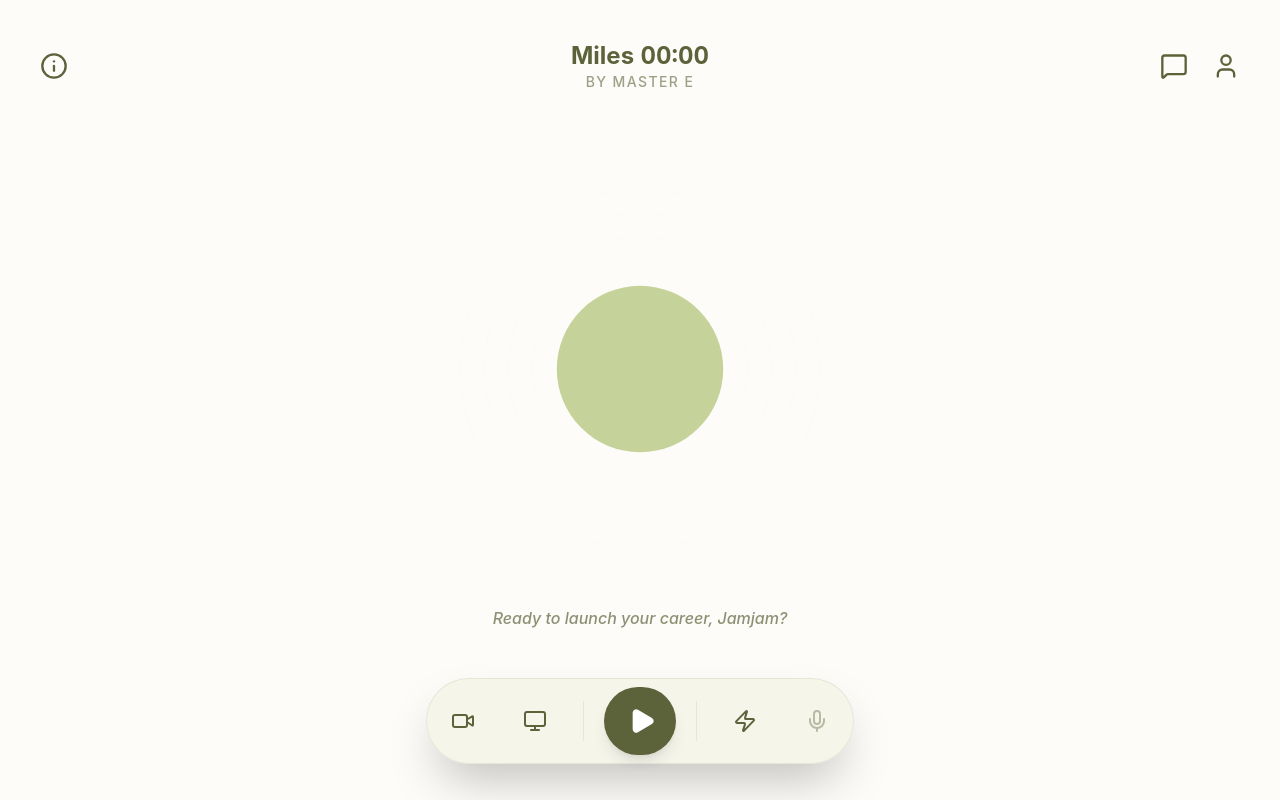
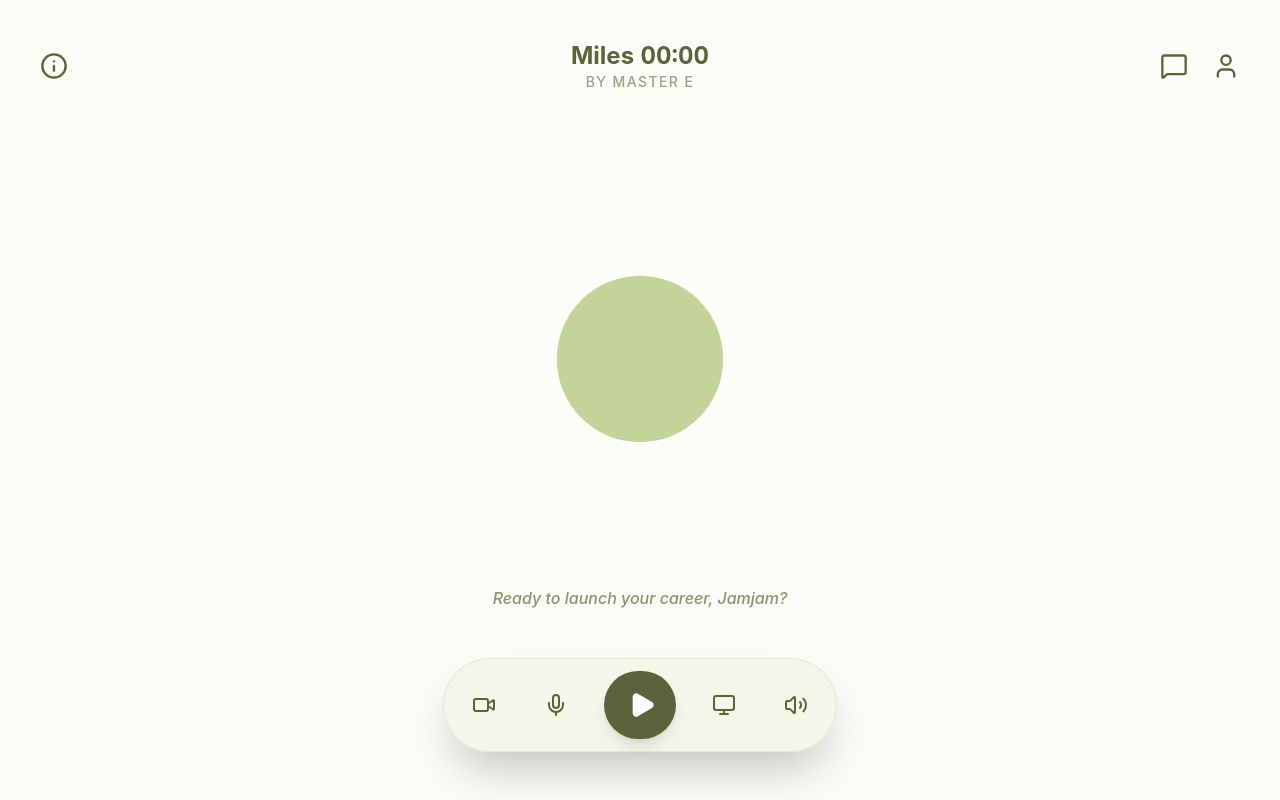
Before and after one commit to panyeroa1/jam-miles, a React (Vite) app: page / in a window 1280 px wide. Built offline with nearby package versions, Linux system fonts and the light colour scheme.

Commit message:
feat: Implement audio mute/unmute functionality
Adds controls to mute/unmute the microphone and speaker. This allows users to control their audio input and output during a session. Includes UI updates for mute status and corresponding logic in `geminiService.ts`.

```diff
--- a/App.tsx
+++ b/App.tsx
@@ -3,7 +3,7 @@ import React, { useState, useRef, useEffect, useCallback } from 'react';
 import { GeminiLiveManager } from './services/geminiService';
 import { TranscriptionEntry, ConnectionStatus } from './types';
 import {
-  Mic, Info, Square, MessageSquare, X, Camera, CameraOff, ScreenShare, MonitorOff, Play, User, ChevronRight, Sparkles, Video, VideoOff, Monitor, Zap
+  Mic, MicOff, Info, Square, MessageSquare, X, Camera, CameraOff, ScreenShare, MonitorOff, Play, User, Sparkles, Video, VideoOff, Monitor, Zap, Volume2, VolumeX
 } from 'lucide-react';
 
 const App: React.FC = () => {
@@ -17,6 +17,8 @@ const App: React.FC = () => {
   const [secondsElapsed, setSecondsElapsed] = useState(0);
   const [isCameraOn, setIsCameraOn] = useState(false);
   const [isScreenSharing, setIsScreenSharing] = useState(false);
+  const [isMicMuted, setIsMicMuted] = useState(false);
+  const [isSpeakerMuted, setIsSpeakerMuted] = useState(false);
   const [isSyncing, setIsSyncing] = useState(false);
 
   const managerRef = useRef<GeminiLiveManager | null>(null);
@@ -51,7 +53,7 @@ const App: React.FC = () => {
   // Video Streaming Logic
   const startCamera = async () => {
     try {
-      const stream = await navigator.mediaDevices.getUserMedia({ video: true });
+      const stream = await navigator.mediaDevices.getUserMedia({ video: { facingMode: 'user' } });
       if (videoRef.current) {
         videoRef.current.srcObject = stream;
         setIsCameraOn(true);
@@ -88,6 +90,22 @@ const App: React.FC = () => {
     stream?.getTracks().forEach(t => t.stop());
     if (videoRef.current) videoRef.current.srcObject = null;
     setIsScreenSharing(false);
+  };
+
+  const toggleMic = () => {
+    const nextState = !isMicMuted;
+    setIsMicMuted(nextState);
+    if (managerRef.current) {
+      managerRef.current.setMicMuted(nextState);
+    }
+  };
+
+  const toggleSpeaker = () => {
+    const nextState = !isSpeakerMuted;
+    setIsSpeakerMuted(nextState);
+    if (managerRef.current) {
+      managerRef.current.setSpeakerMuted(nextState);
+    }
   };
 
   // Frame processing for Gemini
@@ -129,7 +147,11 @@ const App: React.FC = () => {
       const centerX = rect.width / 2;
       const centerY = rect.height / 2;
       const isMobile = rect.width < 640;
-      const baseRadius = isMobile ? 65 : 85;
+
+      // Scale down orb if video is on
+      const isVideoActive = isCameraOn || isScreenSharing;
+      const baseRadius = isVideoActive ? (isMobile ? 30 : 40) : (isMobile ? 65 : 85);
+
       ctx.clearRect(0, 0, rect.width, rect.height);
       const now = Date.now();
       const breathing = Math.sin(now / 1500) * 5 + Math.sin(now / 800) * 2;
@@ -137,36 +159,26 @@ const App: React.FC = () => {
       if (audioData.length > 0) {
         averageLevel = audioData.reduce((a, b) => a + b, 0) / audioData.length;
       }
-      const activePulse = (averageLevel / 255) * (isMobile ? 40 : 60);
-      const ringCount = isMobile ? 6 : 8;
+      const activePulse = (averageLevel / 255) * (isVideoActive ? 15 : (isMobile ? 40 : 60));
+      const ringCount = isVideoActive ? 3 : (isMobile ? 6 : 8);
+
+      // Draw rings
       for (let i = 1; i <= ringCount; i++) {
-        const ringRadius = baseRadius + (i * (isMobile ? 18 : 24)) + (breathing * 0.4);
+        const ringRadius = baseRadius + (i * (isVideoActive ? 8 : (isMobile ? 18 : 24))) + (breathing * 0.4);
         ctx.beginPath();
         ctx.arc(centerX, centerY, ringRadius, 0, Math.PI * 2);
         ctx.lineWidth = 0.5;
-        ctx.strokeStyle = `rgba(92, 99, 58, ${0.03 - (i * 0.002)})`;
+        ctx.strokeStyle = `rgba(92, 99, 58, ${isVideoActive ? 0.1 : 0.03 - (i * 0.002)})`;
         ctx.stroke();
       }
+
+      // Draw core
       const coreRadius = baseRadius + (activePulse * 0.5) + (breathing * 0.5);
       ctx.beginPath();
       ctx.arc(centerX, centerY, coreRadius, 0, Math.PI * 2);
-      ctx.fillStyle = '#c5d299';
+      ctx.fillStyle = isVideoActive ? 'rgba(197, 210, 153, 0.8)' : '#c5d299';
       ctx.fill();
 
-      if (isCameraOn || isScreenSharing) {
-        ctx.save();
-        ctx.beginPath();
-        ctx.arc(centerX, centerY, coreRadius, 0, Math.PI * 2);
-        ctx.clip();
-        const v = videoRef.current;
-        if (v && v.readyState >= v.HAVE_ENOUGH_DATA) {
-          const vRatio = v.videoWidth / v.videoHeight;
-          let drawWidth = coreRadius * 2, drawHeight = coreRadius * 2;
-          if (vRatio > 1) drawWidth = drawHeight * vRatio; else drawHeight = drawWidth / vRatio;
-          ctx.drawImage(v, centerX - drawWidth / 2, centerY - drawHeight / 2, drawWidth, drawHeight);
-        }
-        ctx.restore();
-      }
       animationFrameId = requestAnimationFrame(render);
     };
     render();
@@ -203,6 +215,8 @@ const App: React.FC = () => {
       try {
         const manager = new GeminiLiveManager(handleMessage, (err) => setError(err), (data) => setAudioData(data), handleProfileUpdate);
         await manager.connect();
+        manager.setMicMuted(isMicMuted);
+        manager.setSpeakerMuted(isSpeakerMuted);
         managerRef.current = manager;
         setStatus(ConnectionStatus.CONNECTED);
       } catch (err) {
@@ -213,10 +227,9 @@ const App: React.FC = () => {
 
   return (
     <div className="h-screen-safe w-full flex flex-col overflow-hidden relative bg-[#fdfcf8] select-none">
-      {/* Hidden processing tools */}
       <canvas ref={processingCanvasRef} className="hidden" />
 
-      <header className="relative z-20 flex items-center justify-between px-6 py-6 md:px-10 md:py-10">
+      <header className="relative z-30 flex items-center justify-between px-6 py-6 md:px-10 md:py-10">
         <div className="flex-1 flex justify-start items-center gap-2">
           <button className="text-[#5c633a] hover:opacity-70 transition-opacity active:scale-95">
             <Info size={28} />
@@ -224,7 +237,7 @@ const App: React.FC = () => {
           {isSyncing && (
             <div className="flex items-center gap-1.5 px-3 py-1 bg-[#c5d299]/30 rounded-full animate-pulse border border-[#c5d299]/50">
                <Sparkles size={14} className="text-[#5c633a]" />
-               <span className="text-[10px] font-bold text-[#5c633a] uppercase tracking-wider hidden sm:inline">Learning Jamjam</span>
+               <span className="text-[10px] font-bold text-[#5c633a] uppercase tracking-wider hidden sm:inline">Learning</span>
             </div>
           )}
         </div>
@@ -241,78 +254,86 @@ const App: React.FC = () => {
         </div>
       </header>
 
-      <main className="flex-1 relative flex flex-col items-center justify-center">
-        <canvas ref={visualizerCanvasRef} className="w-full h-full max-h-[75vw] max-w-[75vw] md:max-h-[800px] md:max-w-[800px]" />
-        <video ref={videoRef} autoPlay playsInline muted className="hidden" />
+      <main className="flex-1 relative flex flex-col items-center justify-center overflow-hidden">
+        {/* Full View Video Feed */}
+        <div className={`absolute inset-0 transition-opacity duration-500 z-10 ${(isCameraOn || isScreenSharing) ? 'opacity-100' : 'opacity-0 pointer-events-none'}`}>
+          <video
+            ref={videoRef}
+            autoPlay
+            playsInline
+            muted
+            className="w-full h-full object-cover"
+          />
+          {/* Subtle overlay for better visibility of the orb and text */}
+          <div className="absolute inset-0 bg-black/10 pointer-events-none" />
+        </div>
+
+        {/* Visualizer Orb - Overlays video when active */}
+        <canvas ref={visualizerCanvasRef} className="relative z-20 w-full h-full max-h-[75vw] max-w-[75vw] md:max-h-[800px] md:max-w-[800px] pointer-events-none" />
       </main>
 
-      <footer className="relative z-20 pb-8 md:pb-12 px-6 flex flex-col items-center gap-6 w-full">
-        {/* Main Status Text */}
-        <div className="text-sm md:text-base text-[#5c633a]/70 font-medium h-12 px-8 text-center w-full max-w-[600px] line-clamp-2 italic leading-snug">
+      <footer className="relative z-30 pb-8 md:pb-12 px-6 flex flex-col items-center gap-6 w-full">
+        {/* Status Text with Dynamic Styling when Video is Active */}
+        <div className={`text-sm md:text-base font-medium h-12 px-8 text-center w-full max-w-[600px] line-clamp-2 italic leading-snug transition-colors duration-300 ${(isCameraOn || isScreenSharing) ? 'text-white drop-shadow-md' : 'text-[#5c633a]/70'}`}>
           {status === ConnectionStatus.CONNECTED ? (currentAssistantText || currentUserText || "Miles is listening...") : "Ready to launch your career, Jamjam?"}
         </div>
 
-        {/* Action Bar */}
-        <div className="bg-[#f5f4e8]/90 backdrop-blur-xl px-2 py-2 rounded-full flex items-center gap-2 sm:gap-4 shadow-2xl border border-[#5c633a]/10">
+        {/* Action Bar - Optimized to exactly 5 icons */}
+        <div className="bg-[#f5f4e8]/90 backdrop-blur-xl px-4 py-3 rounded-full flex items-center gap-3 sm:gap-6 shadow-2xl border border-[#5c633a]/10">
 
-          {/* Camera Toggle */}
+          {/* 1. Camera */}
           <button
             onClick={isCameraOn ? stopCamera : startCamera}
-            className={`p-3 sm:p-4 rounded-full transition-all active:scale-90 ${isCameraOn ? 'bg-[#5c633a] text-white' : 'hover:bg-[#5c633a]/5 text-[#5c633a]'}`}
+            className={`p-3 rounded-full transition-all active:scale-90 ${isCameraOn ? 'bg-[#5c633a] text-white' : 'hover:bg-[#5c633a]/10 text-[#5c633a]'}`}
             title="Toggle Camera"
           >
             {isCameraOn ? <VideoOff size={24} /> : <Video size={24} />}
           </button>
 
-          {/* Screen Share Toggle */}
+          {/* 2. Mic */}
+          <button
+            onClick={toggleMic}
+            className={`p-3 rounded-full transition-all active:scale-90 ${isMicMuted ? 'bg-[#ff4d4d] text-white' : 'hover:bg-[#5c633a]/10 text-[#5c633a]'}`}
+            title="Toggle Mic"
+          >
+            {isMicMuted ? <MicOff size={24} /> : <Mic size={24} />}
+          </button>
+
+          {/* 3. Main Session Toggle (Center) */}
+          <button
+            onClick={toggleConnection}
+            className={`p-5 rounded-full shadow-lg transition-all active:scale-95 flex items-center justify-center ${status === ConnectionStatus.CONNECTED ? 'bg-[#ff4d4d] text-white' : 'bg-[#5c633a] text-white'}`}
+          >
+            {status === ConnectionStatus.CONNECTED ? <Square size={28} fill="currentColor" /> : <Play size={28} fill="currentColor" className="ml-1" />}
+          </button>
+
+          {/* 4. Screen Share */}
           <button
             onClick={isScreenSharing ? stopScreenShare : startScreenShare}
-            className={`p-3 sm:p-4 rounded-full transition-all active:scale-90 ${isScreenSharing ? 'bg-[#5c633a] text-white' : 'hover:bg-[#5c633a]/5 text-[#5c633a]'}`}
+            className={`p-3 rounded-full transition-all active:scale-90 ${isScreenSharing ? 'bg-[#5c633a] text-white' : 'hover:bg-[#5c633a]/10 text-[#5c633a]'}`}
             title="Screen Share"
           >
             {isScreenSharing ? <MonitorOff size={24} /> : <Monitor size={24} />}
           </button>
 
-          {/* Center Play/Stop Button */}
-          <div className="h-10 w-[1px] bg-[#5c633a]/10 mx-1"></div>
-
+          {/* 5. Speaker */}
           <button
-            onClick={toggleConnection}
-            className={`p-4 sm:p-5 rounded-full shadow-lg transition-all active:scale-95 flex items-center justify-center ${status === ConnectionStatus.CONNECTED ? 'bg-[#ff4d4d] text-white hover:bg-[#ff3333]' : 'bg-[#5c633a] text-white hover:opacity-90'}`}
+            onClick={toggleSpeaker}
+            className={`p-3 rounded-full transition-all active:scale-90 ${isSpeakerMuted ? 'bg-[#ff4d4d] text-white' : 'hover:bg-[#5c633a]/10 text-[#5c633a]'}`}
+            title="Toggle Speaker"
           >
-            {status === ConnectionStatus.CONNECTED ? <Square size={28} fill="currentColor" /> : <Play size={28} fill="currentColor" className="ml-1" />}
+            {isSpeakerMuted ? <VolumeX size={24} /> : <Volume2 size={24} />}
           </button>
-
-          <div className="h-10 w-[1px] bg-[#5c633a]/10 mx-1"></div>
-
-          {/* Quick Idea / Insight Button */}
-          <button
-            className="p-3 sm:p-4 rounded-full text-[#5c633a] hover:bg-[#5c633a]/5 transition-all active:scale-90"
-            onClick={() => {
-              if (status === ConnectionStatus.CONNECTED) {
-                // Internal "Quick Insight" request
-                managerRef.current?.sendVideoFrame(''); // Trigger nudge if empty frame logic exists
-              }
-            }}
-            title="Quick Insight"
-          >
-            <Zap size={24} />
-          </button>
-
-          {/* Mic Visualizer / Status (Indicator only) */}
-          <div className="p-3 sm:p-4 rounded-full text-[#5c633a] opacity-40">
-            <Mic size={24} />
-          </div>
 
         </div>
       </footer>
 
       {showHistory && (
-        <div className="absolute inset-0 bg-black/10 backdrop-blur-[2px] z-30 flex justify-end">
+        <div className="absolute inset-0 bg-black/20 backdrop-blur-[2px] z-40 flex justify-end">
           <div className="h-full w-full md:w-[450px] bg-[#fdfcf8] shadow-2xl flex flex-col animate-in slide-in-from-right duration-300">
             <div className="flex items-center justify-between px-8 py-10 border-b border-[#5c633a]/5">
               <h2 className="text-2xl font-bold text-[#5c633a]">Mentorship Log</h2>
-              <button onClick={() => setShowHistory(false)} className="p-2 bg-[#5c633a]/5 rounded-full transition-colors hover:bg-[#5c633a]/10"><X size={20} /></button>
+              <button onClick={() => setShowHistory(false)} className="p-2 bg-[#5c633a]/5 rounded-full"><X size={20} /></button>
             </div>
             <div className="flex-1 overflow-y-auto px-6 py-8 space-y-6">
               {history.map((entry, i) => (
@@ -325,12 +346,6 @@ const App: React.FC = () => {
                   </div>
                 </div>
               ))}
-              {history.length === 0 && (
-                <div className="h-full flex flex-col items-center justify-center text-[#5c633a]/30 gap-3">
-                   <MessageSquare size={48} />
-                   <p className="font-medium">No messages yet. Say hi to Miles!</p>
-                </div>
-              )}
               <div ref={historyEndRef} />
             </div>
           </div>
```
Also changed, not shown: services/geminiService.ts (+12 -0 lines).
